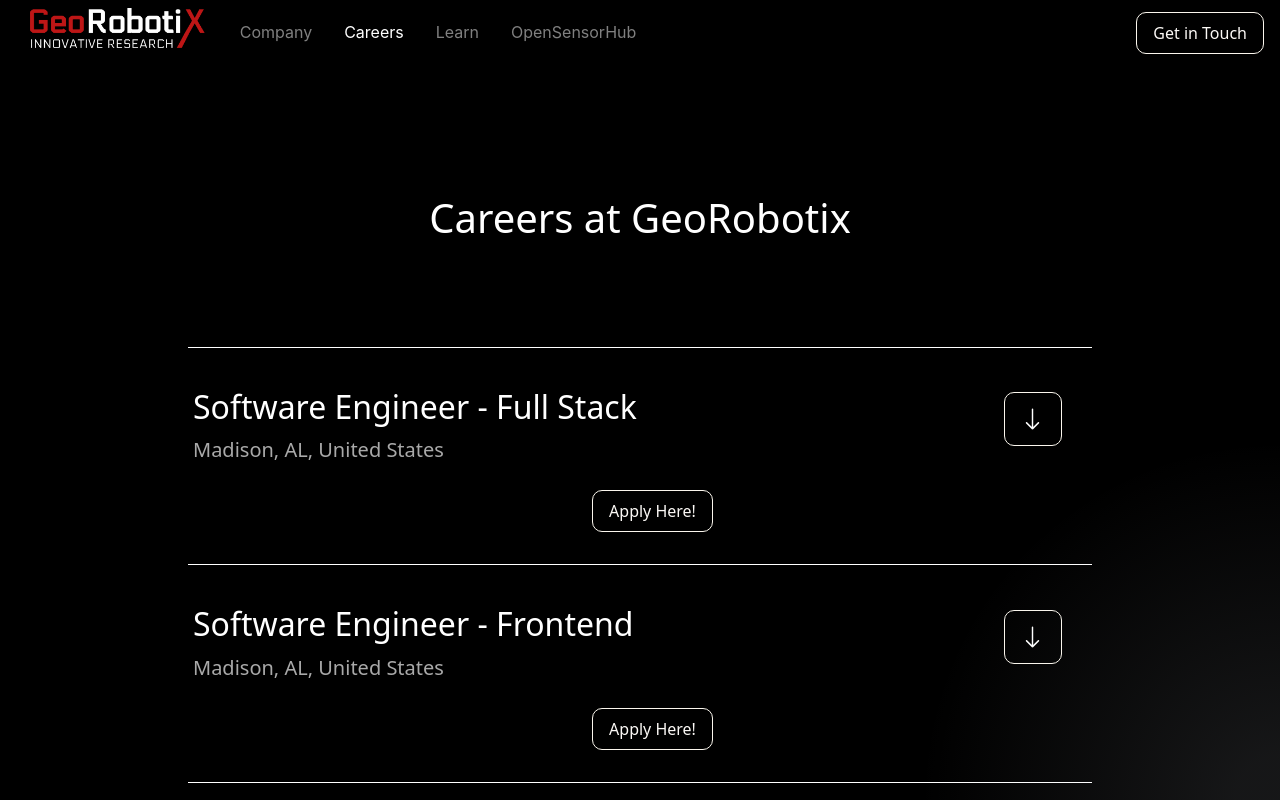
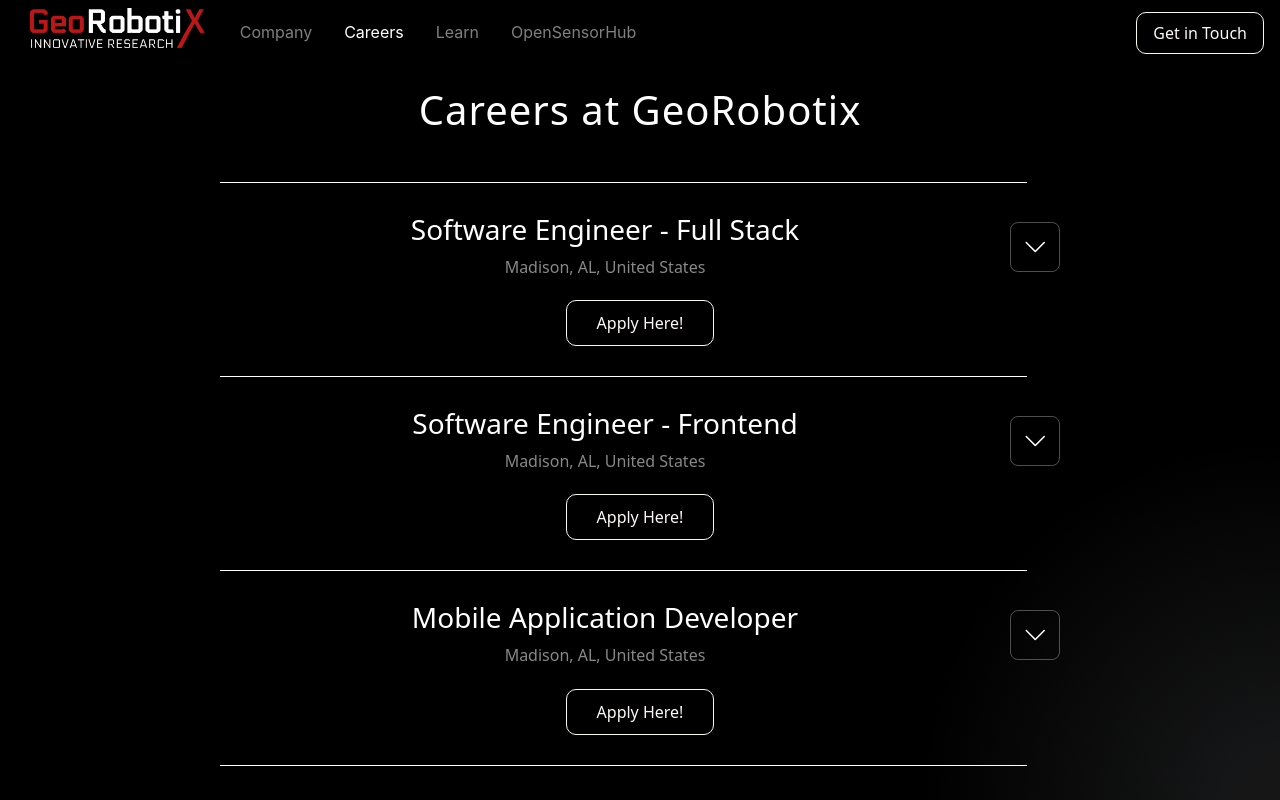
Before and after one commit to kalynstricklin/botts-site, a Vue app: page /jobs in a window 1280 px wide. Shown: the top 800 px of the page. Built offline with nearby package versions, Linux system fonts and the light colour scheme; a web font is replaced by a local one.

Commit message:
fix the spacing on the job titles

```diff
--- a/src/_components/careers/JobTitles.vue
+++ b/src/_components/careers/JobTitles.vue
@@ -6,7 +6,8 @@
     required: "DevSecOps and CI/CD",
     preferredQual: "Kubernetes, Docker, Linux, Java, Javascript, XML, JSON, Protobuf, Vue.js, 3JS, MQTT/MQTT.js, WebSockets, OpenAPI/REST, OSGI, JavaScript mapping viewers (e.g, CesiumJS, OpenLayers, Leaflet, ESRI, Mapbox, DeckGL, etc.), glTF, WebGL shaders, Android, ATAK/TAK, OGC API, OGC SWE, OGC API-Connected System, TCP/IP, UDP, ZeroConf, communication interfaces (e.g,  serial, Ethernet, USB, Bluetooth/BLE, RTP, RTSP, Zigbee, Z-Wave, mesh networks, LoRa, WiFi, LTE, etc.)."
   },
-  { position: "Software Engineer - Frontend",
+  {
+    position: "Software Engineer - Frontend",
     type: "Full Time",
     preferredQual: "Javascript, XML, JSON, Protobuf, Vue.js, 3JS, multi-window applications, JavaScript mapping viewers (e.g, CesiumJS, OpenLayers, Leaflet, ESRI, Mapbox, DeckGL, etc.), glTF, WebGL shaders, OpenAPI/REST, MQTT.js, WebSockets, WebWorkers. Clearances are a bonus."
   },
@@ -18,120 +19,189 @@
     description: ""
   },
   {
-    position: "Sensor Integration Engineer" ,
+    position: "Sensor Integration Engineer",
     type: "Full Time",
     require: "",
     preferredQual: "Java, Python, OpenAPI/REST, TCP/IP, UDP, ZeroConf, MQTT, WebSockets, communication interfaces (e.g,  serial, Ethernet, USB, Bluetooth/BLE, RTP, RTSP, Zigbee, Z-Wave, mesh networks, LoRa, WiFi, LTE, etc.), Python.  Working knowledge of existing domain specific sensor feeds and APIs is a bonus.  Working knowledge of OGC API, OGC SWE or OGC API – Connected Systems is a bonus."
   },
   {
-    position: "Software Developer Intern" ,
+    position: "Software Developer Intern",
     type: "Part Time",
-    preferredQual: "Is your kung fu strong? Botts-Inc is always open to meeting smart people interested in our work.  Are you an autodidact?  Regardless of age or seniority, we are looking for technical team members who are self-starters, who take initiative, self-teach, and are excited to solve complicated mission challenges with our preferred stack of technologies.  Bonus points for being a tinkerer who likes working with equipment, and is interested in deploying and exercising new technologies in the field.  Must enjoy working with a talented team, and be committed to our customers’ operational excellence.  Clearances are a bonus."
+    preferredQual: "Is your kung fu strong? Botts-Inc is always open to meeting smart people interested in our work.  Are you an autodidact?  Regardless of age or seniority, we are looking for technical team members who are self-starters, who take initiative, self-teach, and are excited to solve complicated mission challenges with our preferred stack of technologies.  Bonus points for being a tinkerer who likes working with equipment, and is interested in deploying and exercising new technologies in the field.  Must enjoy working with a talented team, and be committed to our customers' operational excellence.  Clearances are a bonus."
   },
 ];
 </script>
 
 <template>
     <div class="container-fluid">
-    <div class="card p-4 card-content">
-      <div class="row">
-        <div v-for="(item, index) in positions" :key="index" class="col-12">
-          <div class="text-class">
+      <div class="positions-container">
+        <div v-for="(item, index) in positions" :key="index" class="position-item">
+          <hr class="position-divider" />
 
-            <div class="row px-lg-5 px-3 py-2 justify-content-center align-items-center">
-
-              <hr/>
-
-              <div class="col-md-8 col-lg-10 col-12 p-4">
-                <router-link :to="{ name: 'JobApplication', params: { position: item.position } }" class="text-decoration-none">
-                  <div class="text-content">
-                    <h2 class="title text-white">{{ item.position }}</h2>
-                    <div class="caption">Madison, AL, United States</div>
-                  </div>
+          <div class="position-header">
+            <div class="position-info">
+              <router-link
+                :to="{ name: 'JobApplication', params: { position: item.position } }"
+                class="text-decoration-none"
+              >
+                <h2 class="position-title">{{ item.position }}</h2>
               </router-link>
+              <p class="position-location">Madison, AL, United States</p>
             </div>
 
-
-              <div class="col-md-4 col-lg-2 col-12 p-4">
-                <p class="d-inline-block gap-3">
             <b-button
-                      class="white-button"
+              class="toggle-button"
               v-b-toggle="'collapseJobDesc' + index"
+              variant="outline-light"
             >
-                    <i class="bi bi-arrow-down" style="color: white; font-size: 1.5rem"></i>
+              <i class="bi bi-chevron-down"></i>
             </b-button>
-                </p>
           </div>
 
-              <b-collapse :id="'collapseJobDesc' + index">
-                <div class="card card-body collapse-text">
-
-
-                  <p class="caption text-white">
-                    Preferred Skills:
-                  </p>
-                  <div class="caption">
-                    {{ item.preferredQual }}
-                  </div>
-
-
-
-                </div>
-              </b-collapse>
-
-              <div class="button-apply text-start">
+          <div class="apply-button-wrapper">
             <a href="mailto:work@georobotix.us" class="btn white-button">
               Apply Here!
             </a>
           </div>
 
-
+          <b-collapse :id="'collapseJobDesc' + index" class="mt-4">
+            <div class="job-description">
+              <p class="description-label">Preferred Skills:</p>
+              <p class="description-text">{{ item.preferredQual }}</p>
             </div>
-          </div>
-        </div>
+          </b-collapse>
         </div>
       </div>
     </div>
 </template>
 
 <style scoped>
-.button-apply{
-  padding-left: 25px;
-
-}
-.collapse-text{
-  font-family: var(--font-primary);
-  font-size: 1.15rem;
-  color: #fff;
-  text-align: left;
-}
-.card {
-  background-color: transparent;
-
-}
-.caption{
-  font-family: var(--font-primary);
-  color: darkgray;
-  font-size: 1.25rem;
+.positions-container {
+  max-width: 1200px;
+  margin: 0 auto;
 }
 
-.card-content{
-  background-color: transparent;
-  border-color: transparent;
+.position-item {
+  margin-bottom: 20px;
+}
+
+.position-divider {
+  border-color: rgba(255, 255, 255, 0.15);
+  margin: 0 0 30px 0;
+}
+
+.position-header {
+  display: flex;
+  justify-content: space-between;
+  align-items: center;
+  gap: 20px;
+  margin-bottom: 20px;
+}
+
+.position-info {
+  flex: 1;
+}
+
+.position-title {
+  font-size: 1.75rem;
+  font-weight: 400;
+  color: #fff;
+  margin-bottom: 8px;
+  transition: color 0.3s ease;
+}
+
+.position-title:hover {
+  color: var(--primary-color);
+}
+
+.position-location {
+  font-size: 1rem;
+  color: #888;
+  margin: 0;
+  font-family: var(--font-primary);
+}
+
+.toggle-button {
+  width: 50px;
+  height: 50px;
+  border-radius: 8px;
+  border: 1px solid rgba(255, 255, 255, 0.3);
+  background: transparent;
+  display: flex;
+  align-items: center;
+  justify-content: center;
+  transition: all 0.3s ease;
+}
+
+.toggle-button:hover {
+  border-color: var(--primary-color);
+  background: rgba(255, 255, 255, 0.05);
+}
+
+.toggle-button i {
+  font-size: 1.5rem;
+  color: #fff;
+}
+
+.apply-button-wrapper {
+  margin-bottom: 30px;
+}
+
+.apply-button-wrapper .white-button {
+  font-family: var(--font-primary);
+  font-size: 1rem;
+  padding: 10px 30px;
+}
+
+.job-description {
+  background-color: rgba(255, 255, 255, 0.03);
+  border: 1px solid rgba(255, 255, 255, 0.1);
+  border-radius: 8px;
+  padding: 30px;
+  margin-bottom: 30px;
+}
+
+.description-label {
+  font-size: 1rem;
+  color: #fff;
+  font-weight: 600;
+  margin-bottom: 15px;
+  font-family: var(--font-primary);
+}
+
+.description-text {
+  font-size: 1rem;
+  color: #c5c5c5;
+  line-height: 1.8;
+  margin: 0;
+  font-family: var(--font-primary);
+}
+
+@media (max-width: 768px) {
+  .position-header {
+    align-items: flex-start;
+  }
+
+  .position-title {
+    font-size: 1.5rem;
+  }
+
+  .position-location {
+    font-size: 0.9rem;
+  }
+
+  .job-description {
     padding: 20px;
   }
 
-
-.text-content {
-  text-align: left;
-  color: #fff;
+  .description-text {
+    font-size: 0.95rem;
+  }
 }
 
-p {
-  color: #fff;
-  font-family: var(--font-secondary);
-  text-align: left;
+@media (max-width: 480px) {
+  .position-title {
+    font-size: 1.25rem;
   }
-
-
+}
 </style>
--- a/src/views/CareersPage.vue
+++ b/src/views/CareersPage.vue
@@ -3,20 +3,42 @@
 </script>
 
 <template>
-  <div class="page-content">
+  <div class="careers-page">
     <div class="container-fluid">
-      <div class="row py-5">
-        <div class="col-12 text-center text-white">
+      <div class="page-header text-center mb-5 text-white">
           <h1>Careers at GeoRobotix</h1>
-        </div>
       </div>
+      <JobTitles />
     </div>
-    <JobTitles/>
   </div>
 </template>
 
 <style scoped>
-.page-content {
-  padding-top: 80px;
+.careers-page {
+  min-height: 100vh;
+  padding: 20px 20px;
+}
+.page-header h1 {
+  font-size: 2.5rem;
+  font-weight: 300;
+  letter-spacing: 1px;
+}
+
+@media (max-width: 768px) {
+  .page-header h1 {
+    font-size: 2rem;
+    margin-bottom: 40px;
+  }
+
+}
+@media (max-width: 480px) {
+  .careers-page {
+    padding: 40px 15px;
+  }
+
+  .page-header h1 {
+    font-size: 1.75rem;
+  }
+
 }
 </style>
```
Lines whose indentation alone changed are shown as unchanged.
